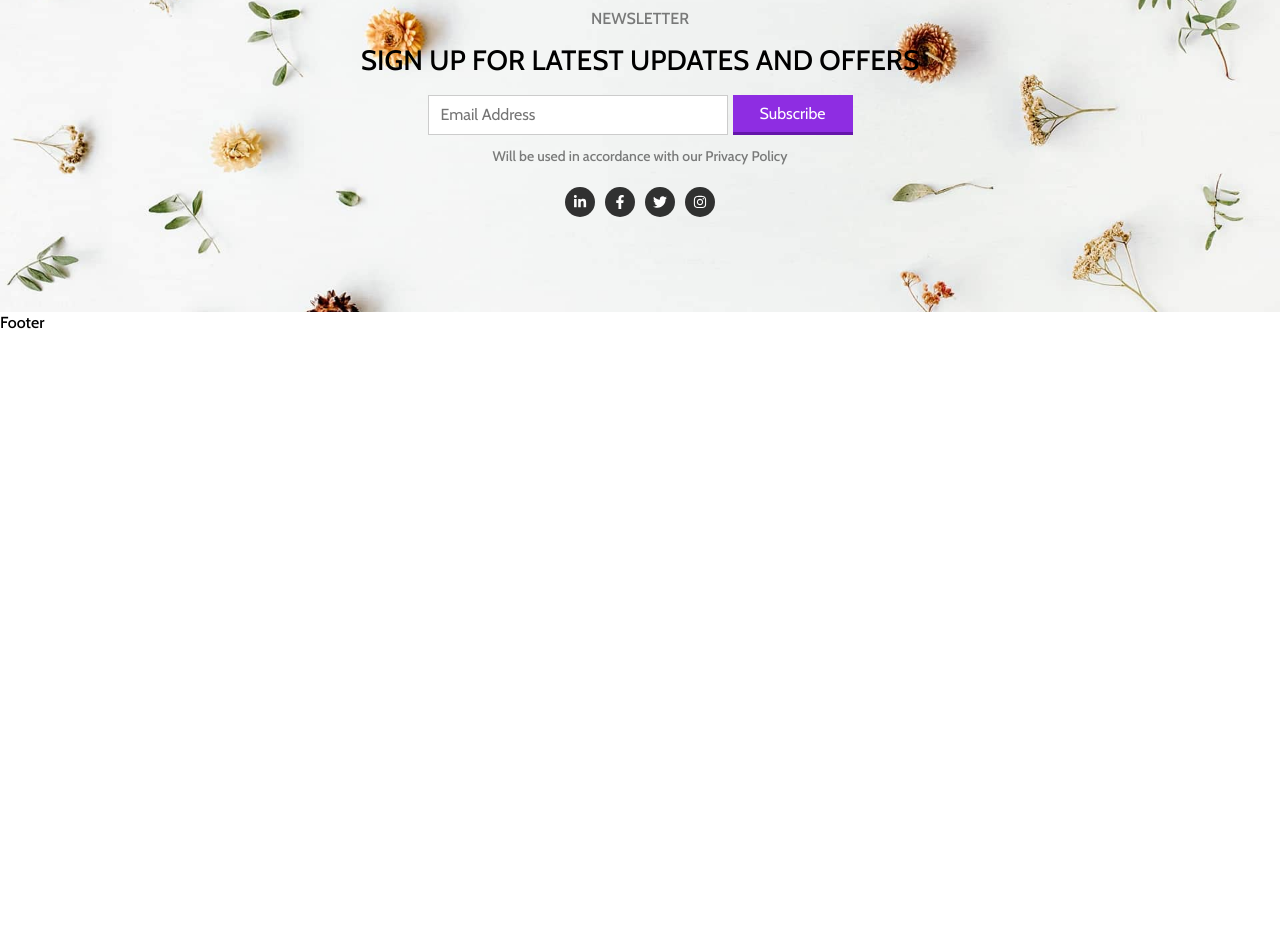
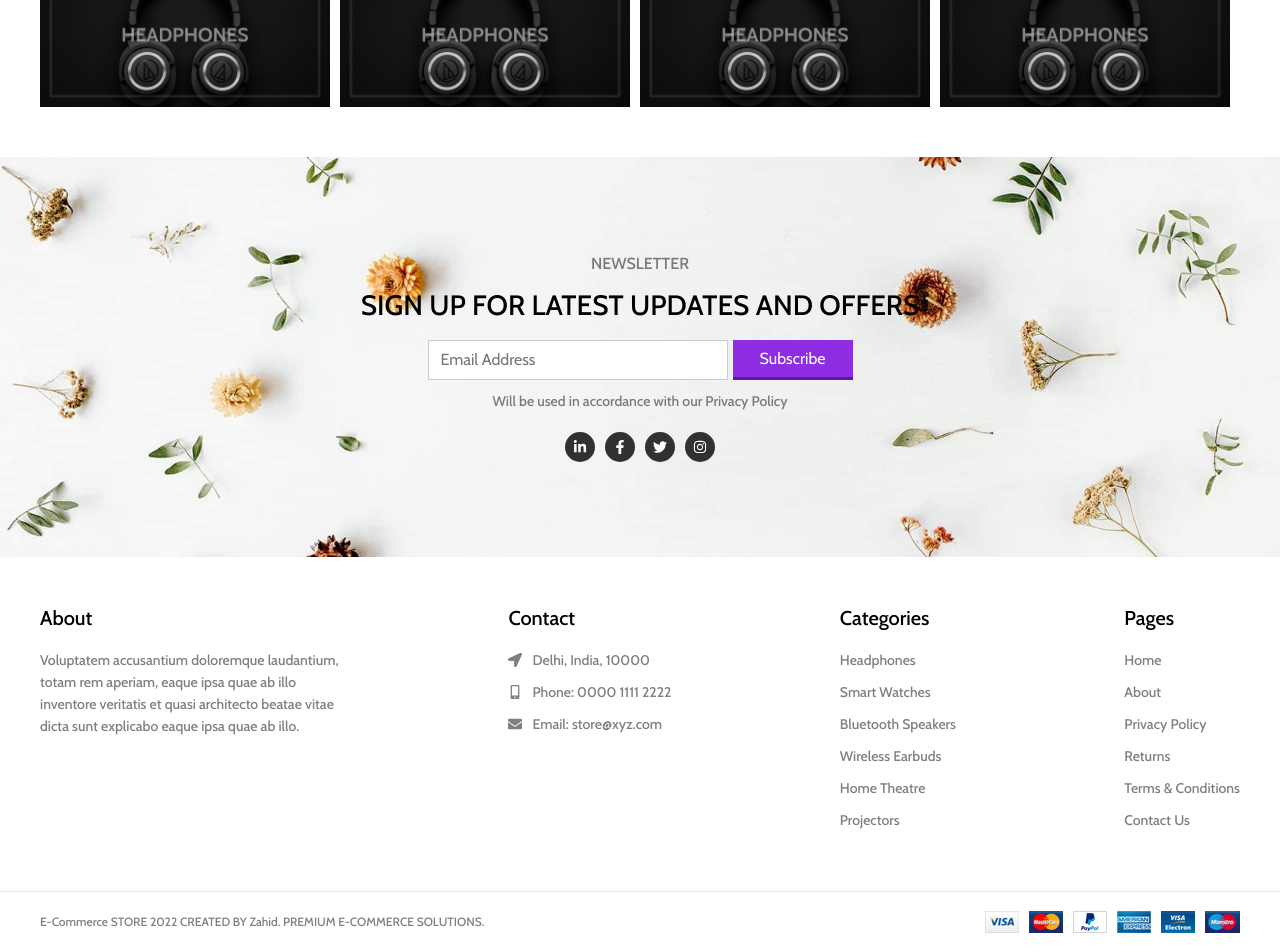
Before and after one commit to izahid19/E-Commerce_App, a React (Create React App) app: page / in a window 1280 px wide. Shown: the part 889-1841 px from the top of the page. Before the commit the page ends 1223 px from the top, so only its background shows below. Built offline with nearby package versions, Linux system fonts and the light colour scheme.

Commit message:
footer and category added

```diff
--- a/src/components/Footer/Footer.jsx
+++ b/src/components/Footer/Footer.jsx
@@ -1,6 +1,67 @@
+import React from "react";
 import "./Footer.scss";
+import { FaLocationArrow, FaMobileAlt, FaEnvelope } from "react-icons/fa";
+import Payment from "../../assets/payments.png";
 const Footer = () => {
-    return <div>Footer</div>;
+    return (
+        <div className="footer">
+            <div className="footer-content">
+                <div className="col">
+                    <div className="title">About</div>
+                    <div className="text">
+                        Voluptatem accusantium doloremque laudantium, totam rem
+                        aperiam, eaque ipsa quae ab illo inventore veritatis et
+                        quasi architecto beatae vitae dicta sunt explicabo eaque
+                        ipsa quae ab illo.
+                    </div>
+                </div>
+                <div className="col">
+                    <div className="title">Contact</div>
+                    <div className="c-item">
+                        <FaLocationArrow />
+                        <div className="text">
+                            Delhi, India, 10000
+                        </div>
+                    </div>
+                    <div className="c-item">
+                        <FaMobileAlt />
+                        <div className="text">Phone: 0000 1111 2222</div>
+                    </div>
+                    <div className="c-item">
+                        <FaEnvelope />
+                        <div className="text">Email: store@xyz.com</div>
+                    </div>
+                </div>
+                <div className="col">
+                    <div className="title">Categories</div>
+                    <span className="text">Headphones</span>
+                    <span className="text">Smart Watches</span>
+                    <span className="text">Bluetooth Speakers</span>
+                    <span className="text">Wireless Earbuds</span>
+                    <span className="text">Home Theatre</span>
+                    <span className="text">Projectors</span>
+                </div>
+                <div className="col">
+                    <div className="title">Pages</div>
+                    <span className="text">Home</span>
+                    <span className="text">About</span>
+                    <span className="text">Privacy Policy</span>
+                    <span className="text">Returns</span>
+                    <span className="text">Terms & Conditions</span>
+                    <span className="text">Contact Us</span>
+                </div>
+            </div>
+            <div className="bottom-bar">
+                <div className="bottom-bar-content">
+                    <span className="text">
+                        E-Commerce STORE 2022 CREATED BY Zahid. PREMIUM E-COMMERCE
+                        SOLUTIONS.
+                    </span>
+                    <img src={Payment} />
+                </div>
+            </div>
+        </div>
+    );
 };
 
 export default Footer;
--- a/src/components/Footer/Footer.scss
+++ b/src/components/Footer/Footer.scss
@@ -1 +1,75 @@
 @import "../../css-config/mixins.scss";
+.footer {
+    width: 100%;
+    .footer-content {
+        padding: 50px 20px;
+        max-width: 1200px;
+        margin: 0 auto;
+        display: flex;
+        flex-flow: wrap;
+        gap: 20px;
+        @include md {
+            justify-content: space-between;
+            padding: 50px 0;
+        }
+        .col {
+            max-width: 300px;
+            &:nth-child(3) {
+                width: 150px;
+                @include md {
+                    width: auto;
+                }
+            }
+            .title {
+                margin-bottom: 20px;
+                font-size: 20px;
+            }
+            .text {
+                color: rgba(0, 0, 0, 0.5);
+                font-size: 14px;
+            }
+            .c-item {
+                display: flex;
+                margin-bottom: 10px;
+                svg {
+                    flex-shrink: 0;
+                    font-size: 14px;
+                    margin-right: 10px;
+                    margin-top: 4px;
+                    color: rgba(0, 0, 0, 0.5);
+                }
+            }
+            span {
+                &.text {
+                    display: block;
+                    margin-bottom: 10px;
+                    cursor: pointer;
+                }
+            }
+        }
+    }
+    .bottom-bar {
+        border-top: 1px solid rgba(0, 0, 0, 0.1);
+        .bottom-bar-content {
+            padding: 20px;
+            display: flex;
+            align-items: center;
+            flex-direction: column;
+            text-align: center;
+            gap: 10px;
+            @include md {
+                padding: 0;
+                height: 60px;
+                max-width: 1200px;
+                margin: 0 auto;
+                flex-direction: row;
+                justify-content: space-between;
+                text-align: left;
+            }
+            .text {
+                font-size: 12px;
+                color: rgba(0, 0, 0, 0.5);
+            }
+        }
+    }
+}
--- a/src/components/Home/Category/Category.jsx
+++ b/src/components/Home/Category/Category.jsx
@@ -1,6 +1,26 @@
 import "./Category.scss";
+
+import cat1 from "../../../assets/category/cat-1.jpg"
+
 const Category = () => {
-    return <div>Category</div>;
+    return(
+       <div className="shop-by-category">
+         <div className="categories">
+            <div className="category">
+                <img src={cat1} alt=""/>
+            </div>
+            <div className="category">
+                <img src={cat1} alt=""/>
+            </div>
+            <div className="category">
+                <img src={cat1} alt=""/>
+            </div>
+            <div className="category">
+                <img src={cat1} alt=""/>
+            </div>
+         </div>
+       </div>
+    );
 };
 
 export default Category;
--- a/src/components/Home/Category/Category.scss
+++ b/src/components/Home/Category/Category.scss
@@ -1 +1,31 @@
 @import "../../../css-config/mixins.scss";
+.shop-by-category {
+    margin: 25px 0;
+    @include md {
+        margin: 50px 0;
+    }
+    .categories {
+        display: flex;
+        flex-flow: wrap;
+        gap: 10px;
+        .category {
+            background-color: black;
+            width: calc(50% - 5px);
+            cursor: pointer;
+            overflow: hidden;
+            @include md {
+                width: calc(25% - 10px);
+            }
+            img {
+                width: 100%;
+                display: block;
+                transition: all ease 0.3s;
+            }
+            &:hover {
+                img {
+                    transform: scale(1.2);
+                }
+            }
+        }
+    }
+}
--- a/src/components/Home/Home.jsx
+++ b/src/components/Home/Home.jsx
@@ -1,10 +1,16 @@
 import "./Home.scss";
 
 import Banner from "./Banner/Banner";
+import Category from "./Category/Category"
 const Home = () => {
     return (
        <div className="home">
             <Banner/>
+            <div className="main-content">
+                <div className="layout">
+                   <Category/>
+                </div>
+            </div>
        </div>
     );
 };
--- a/src/components/Home/Home.scss
+++ b/src/components/Home/Home.scss
@@ -1 +1,10 @@
 @import "../../css-config/mixins.scss";
+.main-content {
+    .layout {
+        max-width: calc(100% - 20px);
+        margin: 0 auto;
+        @include md {
+            max-width: 1200px;
+        }
+    }
+}
```
